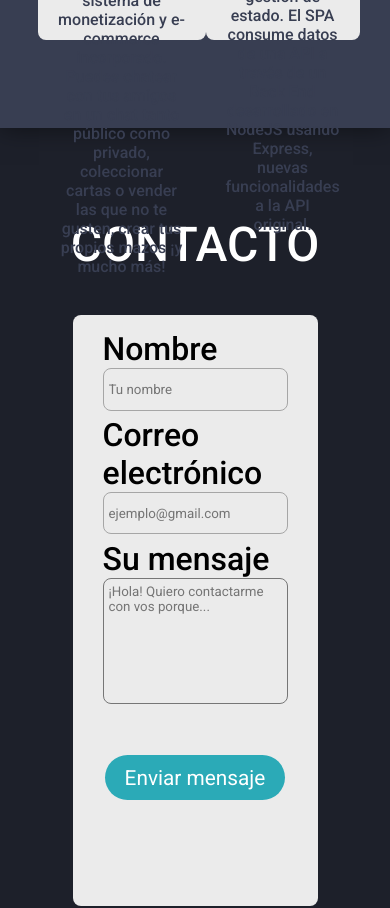
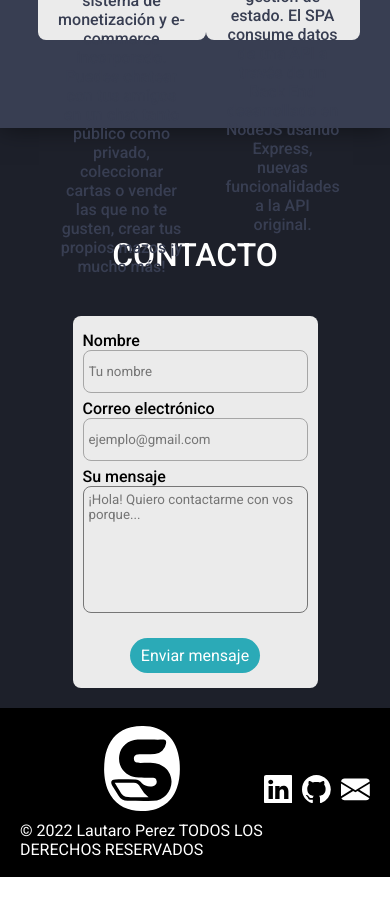
Before and after one commit to lauty-shock/Portfolio-V2, a React (Vite) app: page / in a window 390 px wide. Shown: the part 4820-5728 px from the top of the page. After the commit the page ends 5697 px from the top, so only its background shows below. Built offline with nearby package versions, Linux system fonts and the light colour scheme.

Commit message:
Responsive contact

```diff
--- a/src/components/Contact/Contact.module.css
+++ b/src/components/Contact/Contact.module.css
@@ -61,3 +61,42 @@
 .form button:hover {
   box-shadow: 0 0 10px var(--blue), inset 0 0 5px var(--blue);
 }
+@media (max-width: 870px) {
+  .container {
+    height: auto;
+    padding: 10vh 20px 20px;
+  }
+  .form {
+    height: auto;
+    margin-top: 5vh;
+    padding: 15px 30px;
+  }
+  .form label{
+    font-size: 1rem;
+  }
+}
+
+@media (max-width: 450px) {
+  .form button {
+    font-size: 1rem;
+
+    width: 130px;
+    height: 35px;
+    margin-top: 3vh;
+  }
+}
+
+@media (max-width: 410px) {
+  .title{
+    margin-top: 20px;
+    font-size: var(--medium);
+  }
+  .form {
+    padding: 15px 10px;
+  }
+}
+@media (max-width: 285px) {
+  .title{
+    font-size: 1.8rem;
+  }
+}
```
